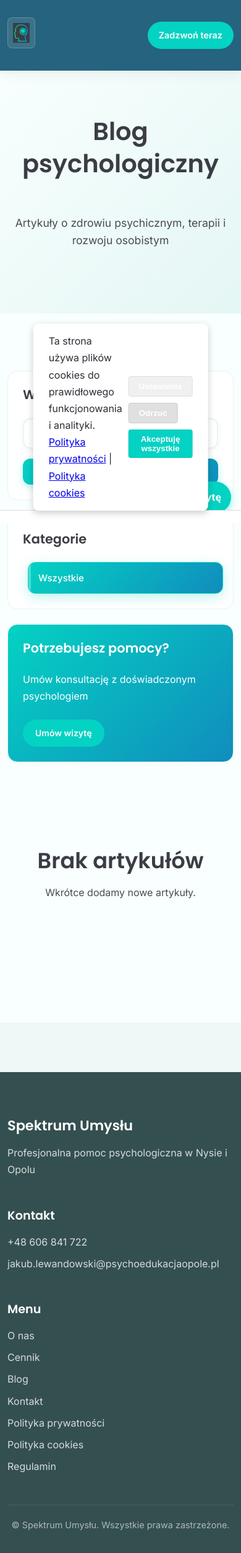
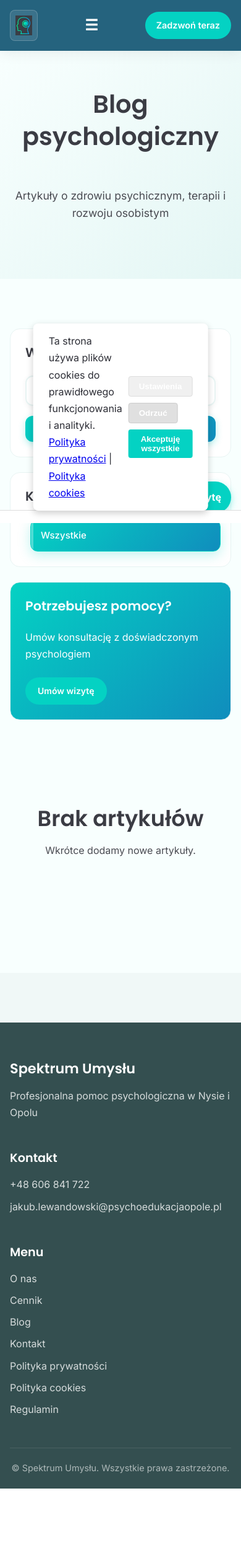
Before and after one commit to MonkeyBooze/Psycholog-website, a Django app: page /blog/ in a window 390 px wide. Shown: the whole page at 62% size. After the commit the page ends 2402 px from the top, so only its background shows below. Run offline with Django 5.2, Linux system fonts and the light colour scheme; data that the repository does not hold is empty.

Commit message:
Fix mobile navigation and horizontal overflow issues

```diff
--- a/app/static/css/style.css
+++ b/app/static/css/style.css
@@ -26,8 +26,14 @@
   box-sizing: border-box;
 }
 
+html, body {
+  margin: 0;
+  padding: 0;
+  overflow-x: hidden;
+  width: 100%;
+}
+
 body {
-  margin: 0;
   font-family: 'Inter', -apple-system, BlinkMacSystemFont, 'Segoe UI', Roboto, Oxygen, Ubuntu, Cantarell, sans-serif;
   color: var(--text);
   background: #f0f8f7;
@@ -62,6 +68,7 @@
   max-width: 1200px;
   margin: 0 auto;
   padding: 0 20px;
+  width: 100%;
 }
 
 .section {
@@ -89,13 +96,19 @@
 /* Responsive design */
 @media (max-width: 768px) {
   .container {
-    padding: 12px;
+    padding: 0 16px;
   }
 
   .grid-2,
   .grid-3 {
     grid-template-columns: 1fr;
   }
+}
+
+/* Prevent images from overflowing */
+img {
+  max-width: 100%;
+  height: auto;
 }
 
 /* Header */
@@ -122,6 +135,12 @@
   font-weight: 700;
   color: white;
   margin: 0;
+}
+
+.logo-link {
+  display: block;
+  text-decoration: none;
+  line-height: 0;
 }
 
 .logo-img {
@@ -134,9 +153,10 @@
   backdrop-filter: blur(10px);
   border: 1px solid rgba(255, 255, 255, 0.2);
   transition: all 0.3s ease;
-}
-
-.logo-img:hover {
+  display: block;
+}
+
+.logo-link:hover .logo-img {
   background: rgba(255, 255, 255, 0.15);
   transform: translateY(-2px);
   box-shadow: 0 4px 12px rgba(0, 0, 0, 0.1);
@@ -170,9 +190,64 @@
   font-weight: 600;
 }
 
+/* Mobile menu toggle button */
+.mobile-menu-toggle {
+  display: none;
+  background: none;
+  border: none;
+  color: white;
+  font-size: 1.5rem;
+  cursor: pointer;
+  padding: 8px;
+  z-index: 1001;
+}
+
 @media (max-width: 768px) {
+  .mobile-menu-toggle {
+    display: block;
+  }
+
   .navbar-menu {
+    position: fixed;
+    top: 0;
+    left: -100%;
+    width: 80%;
+    max-width: 300px;
+    height: 100vh;
+    background: var(--dark-teal);
+    flex-direction: column;
+    padding: 80px 20px 20px;
+    gap: 0;
+    transition: left 0.3s ease;
+    z-index: 1000;
+    overflow-y: auto;
+    box-shadow: 2px 0 10px rgba(0, 0, 0, 0.2);
+  }
+
+  .navbar-menu.active {
+    left: 0;
+  }
+
+  .navbar-menu .nav-link {
+    padding: 16px 0;
+    border-bottom: 1px solid rgba(255, 255, 255, 0.1);
+    width: 100%;
+    text-align: left;
+  }
+
+  .mobile-menu-overlay {
     display: none;
+    position: fixed;
+    top: 0;
+    left: 0;
+    width: 100%;
+    height: 100%;
+    background: rgba(0, 0, 0, 0.5);
+    z-index: 999;
+  }
+
+  .mobile-menu-overlay.active {
+    display: block;
   }
 
   .navbar-cta .btn {
--- a/app/templates/base.html
+++ b/app/templates/base.html
@@ -123,6 +123,7 @@
             <img src="{% static 'images/Logo.png' %}" alt="{{ SITE_NAME }}" class="logo-img" style="height: 50px; width: auto; max-width: 200px;">
           </a>
         </div>
+        <button class="mobile-menu-toggle" aria-label="Menu">☰</button>
         <div class="navbar-menu">
           <a href="/" class="nav-link">Strona główna</a>
           <a href="/o-nas/" class="nav-link">O nas</a>
@@ -135,6 +136,7 @@
         </div>
       </div>
     </nav>
+    <div class="mobile-menu-overlay"></div>
   </header>
 
   <main class="main">
@@ -317,6 +319,32 @@
         }
       });
     }
+
+    // Mobile menu toggle
+    var mobileMenuToggle = document.querySelector('.mobile-menu-toggle');
+    var mobileMenu = document.querySelector('.navbar-menu');
+    var mobileMenuOverlay = document.querySelector('.mobile-menu-overlay');
+
+    if (mobileMenuToggle && mobileMenu && mobileMenuOverlay) {
+      mobileMenuToggle.addEventListener('click', function() {
+        mobileMenu.classList.toggle('active');
+        mobileMenuOverlay.classList.toggle('active');
+      });
+
+      mobileMenuOverlay.addEventListener('click', function() {
+        mobileMenu.classList.remove('active');
+        mobileMenuOverlay.classList.remove('active');
+      });
+
+      // Close menu when clicking on a link
+      var navLinks = mobileMenu.querySelectorAll('.nav-link');
+      navLinks.forEach(function(link) {
+        link.addEventListener('click', function() {
+          mobileMenu.classList.remove('active');
+          mobileMenuOverlay.classList.remove('active');
+        });
+      });
+    }
   })();
   </script>
 </body>
```
